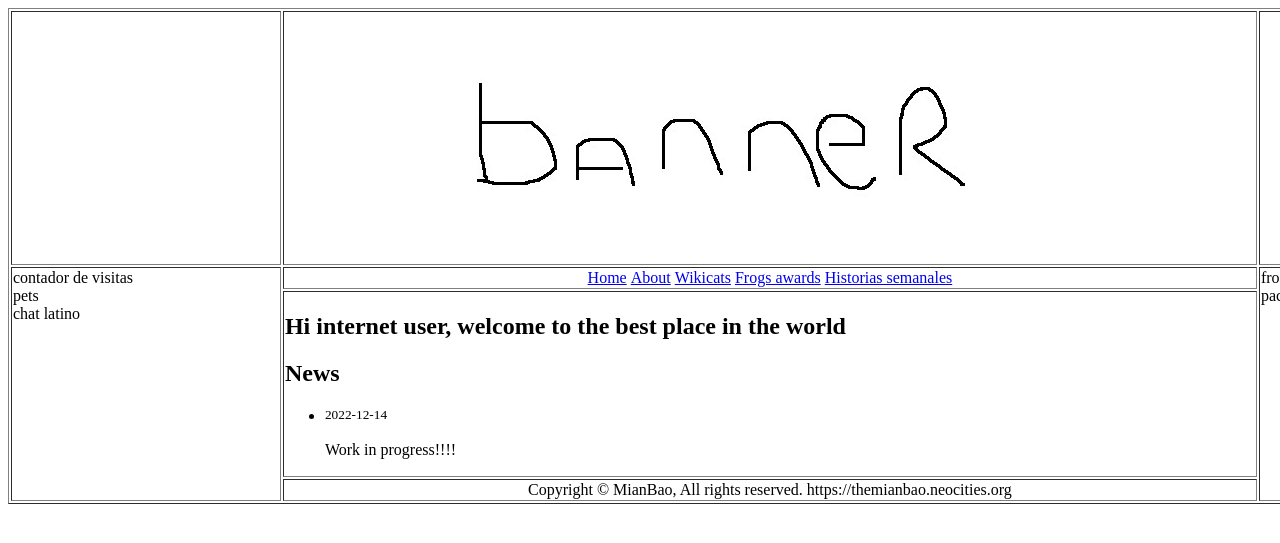
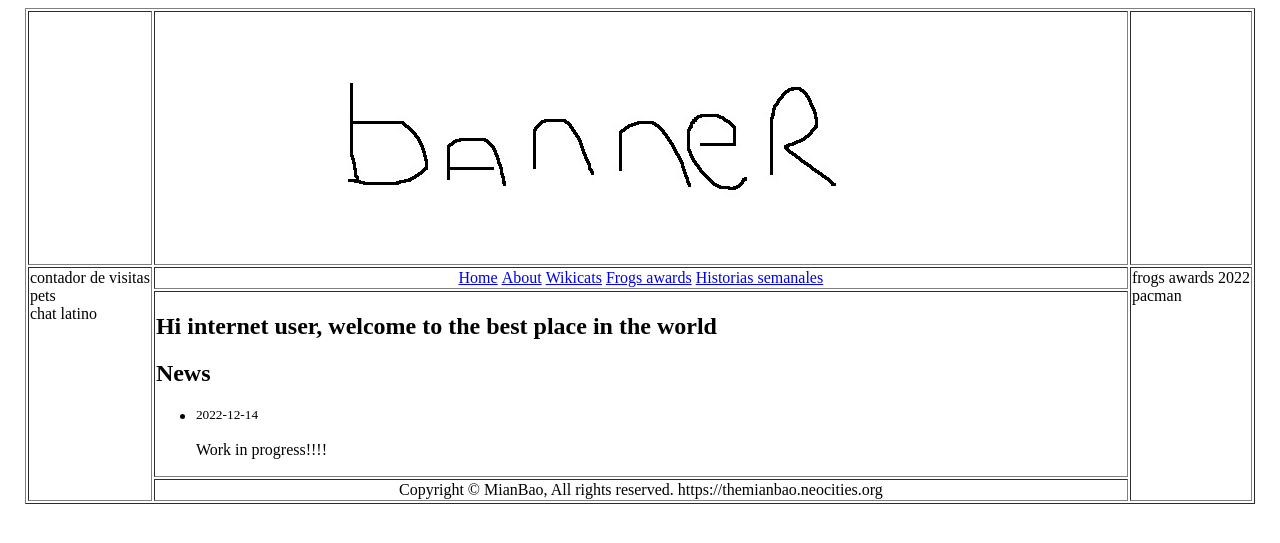
Before and after one commit to lazymisu/mianbao-blog, a Jekyll site: the page built from index.markdown, in a window 1280 px wide. Shown: the top 543 px of the page. Built offline with Jekyll 4.4.1, drawn with Linux system fonts in a browser that asks for light colours.

Commit message:
Update home table width

```diff
--- a/_layouts/home.html
+++ b/_layouts/home.html
@@ -8,7 +8,7 @@
     <link rel="stylesheet" href="/assets/css/home.css">
 </head>
 <body>
-    <table width="1520px" border="1">
+    <table border="1">
         <tr>
             <td>
                 <!-- empty -->
```
